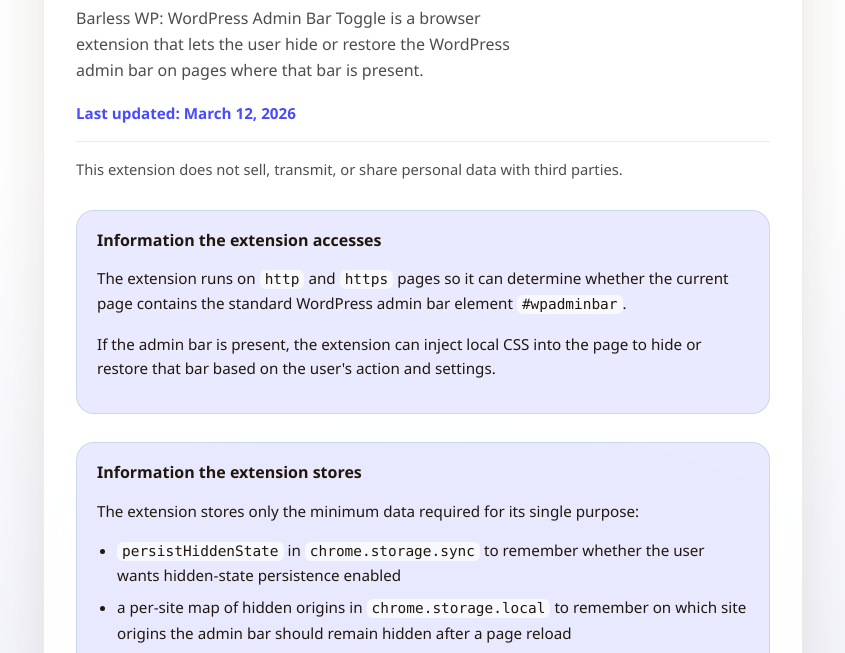
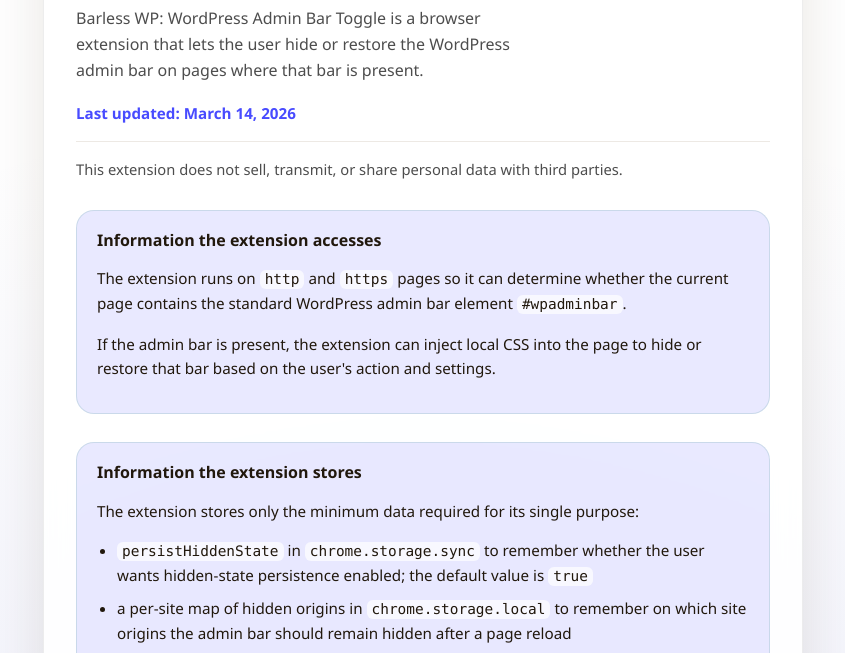
Before and after one commit to ale-benassi/barless-wp, a browser extension: page privacy-policy/index.html in a window 1280 px wide. Shown: the part 147-800 px from the top of the page, without its empty margins (217-1062 px from the left). Drawn offline with Linux system fonts and the light colour scheme.

Commit message:
Enable default hidden state

```diff
--- a/privacy-policy/index.html
+++ b/privacy-policy/index.html
@@ -148,7 +148,7 @@
           lets the user hide or restore the WordPress admin bar on pages where
           that bar is present.
         </p>
-        <p class="meta">Last updated: March 12, 2026</p>
+        <p class="meta">Last updated: March 14, 2026</p>
 
         <p class="trust-note">
           This extension does not sell, transmit, or share personal data with
@@ -179,7 +179,8 @@
             <li>
               <code>persistHiddenState</code> in
               <code>chrome.storage.sync</code> to remember whether the user
-              wants hidden-state persistence enabled
+              wants hidden-state persistence enabled; the default value is
+              <code>true</code>
             </li>
             <li>
               a per-site map of hidden origins in
```
Also changed, not shown: options.html (+4 -0 lines), manifest.json, 5 other files.
